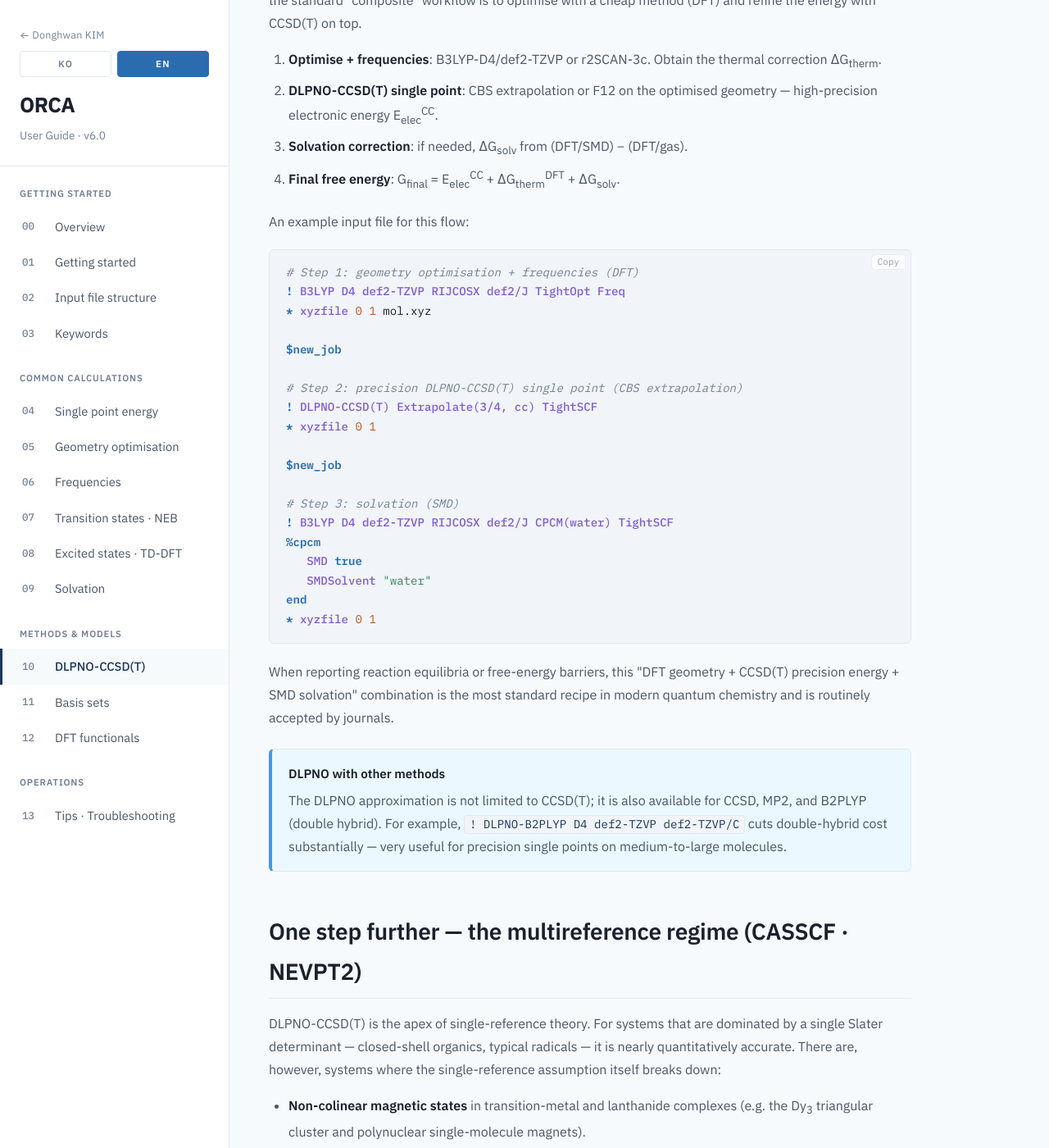
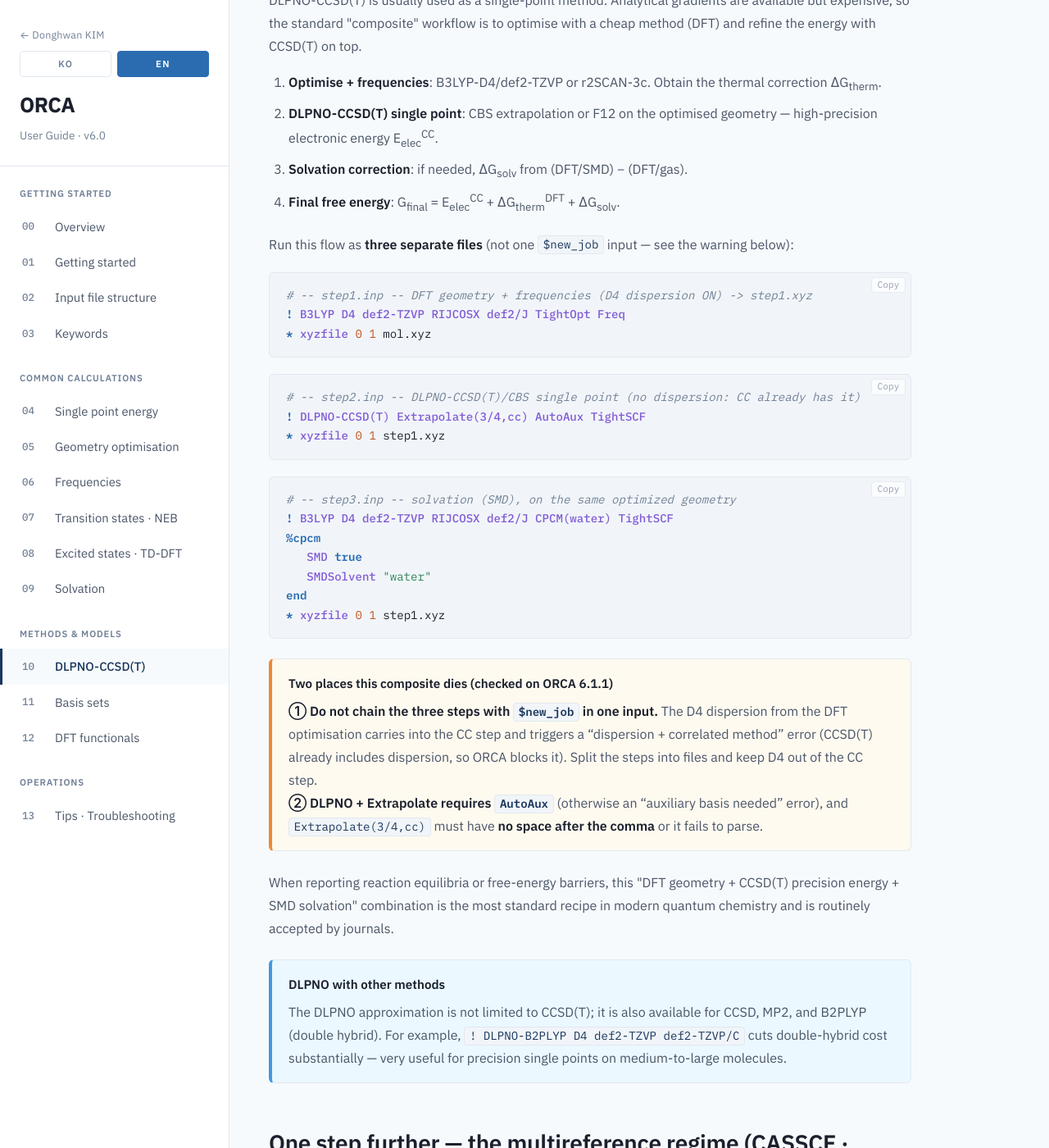
Before and after one commit to dhwan0112/dhk.github.io, a Jekyll site: the page guides/orca/en/coupled-cluster.html, which Jekyll copies as it is, in a window 1280 px wide and 1400 px high, scrolled down 4469 px. Shown: the whole window at 82% size. Built offline with Jekyll 4.4.1, drawn with Linux system fonts in a browser that asks for light colours; some of the changed text lies outside the part shown.

Commit message:
가이드 깨진 CCSD(T) 예제 교정 (ORCA 6.1.1 실측으로 검증)
coupled-cluster.html(KO+EN)·tips.html(EN)의 실행 불가 예제 3종 수정:
- ① DLPNO + Extrapolate에 AutoAux 추가 — 없으면 "보조 기저집합 필요"로 abort
- ② Extrapolate(3/4, cc)의 콤마 뒤 공백 제거 — 공백 있으면 키워드 파싱 실패(exit 4)
- ③ 컴포지트를 입력 파일 3개로 분리 — $new_job으로 DFT(D4)→CCSD(T)를 묶으면
     D4 분산이 CC 단계로 넘어가 "dispersion + correlated method"로 abort(exit 55)
- 위 두 함정을 경고 박스로 본문에 명시

전부 water로 실제 실행 확인: CBS/EP2(+AutoAux) 정상, 3파일 컴포지트(step1→2→3) 정상.

```diff
--- a/guides/orca/en/coupled-cluster.html
+++ b/guides/orca/en/coupled-cluster.html
@@ -164,23 +164,25 @@
         </p>
 
         <pre data-lang="orca"><code><span class="cmt"># Auto-extrapolate DLPNO-CCSD(T) from cc-pVTZ and cc-pVQZ</span>
-<span class="kw">!</span> <span class="kw2">DLPNO-CCSD(T) Extrapolate(3/4, cc) TightSCF</span>
+<span class="kw">!</span> <span class="kw2">DLPNO-CCSD(T) Extrapolate(3/4,cc) AutoAux TightSCF</span>
 
 <span class="kw">*</span> <span class="kw2">xyzfile</span> <span class="num">0 1</span> mol.xyz</code></pre>
 
         <p>
-          Syntax: <code>Extrapolate(X/Y, basis)</code>. <code>X</code> and <code>Y</code> are
-          cardinal numbers (2 = DZ, 3 = TZ, 4 = QZ, 5 = 5Z); <code>basis</code> is the family
-          name — <code>cc</code> (Dunning), <code>def2</code>, <code>aug-cc</code>, etc.
+          Syntax: <code>Extrapolate(X/Y,basis)</code> — no space after the comma, or it fails to
+          parse. <code>X</code> and <code>Y</code> are cardinal numbers (2 = DZ, 3 = TZ, 4 = QZ,
+          5 = 5Z); <code>basis</code> is the family name — <code>cc</code> (Dunning),
+          <code>def2</code>, <code>aug-cc</code>, etc. With DLPNO you must also add
+          <code>AutoAux</code> (it builds the auxiliary basis on the fly).
         </p>
 
         <table>
           <thead><tr><th>Input</th><th>What ORCA actually does</th></tr></thead>
           <tbody>
-            <tr><td><code>Extrapolate(2/3, cc)</code></td><td>Two calculations (cc-pVDZ and cc-pVTZ), then extrapolate.</td></tr>
-            <tr><td><code>Extrapolate(3/4, cc)</code></td><td>cc-pVTZ + cc-pVQZ extrapolation. The most common choice.</td></tr>
-            <tr><td><code>Extrapolate(2/3, def2)</code></td><td>def2-SVP + def2-TZVPP.</td></tr>
-            <tr><td><code>Extrapolate(3, cc)</code></td><td>Three calculations (cc-pVDZ, cc-pVTZ, cc-pVQZ) + two pairwise extrapolations.</td></tr>
+            <tr><td><code>Extrapolate(2/3,cc)</code></td><td>Two calculations (cc-pVDZ and cc-pVTZ), then extrapolate.</td></tr>
+            <tr><td><code>Extrapolate(3/4,cc)</code></td><td>cc-pVTZ + cc-pVQZ extrapolation. The most common choice.</td></tr>
+            <tr><td><code>Extrapolate(2/3,def2)</code></td><td>def2-SVP + def2-TZVPP.</td></tr>
+            <tr><td><code>Extrapolate(3,cc)</code></td><td>Three calculations (cc-pVDZ, cc-pVTZ, cc-pVQZ) + two pairwise extrapolations.</td></tr>
           </tbody>
         </table>
 
@@ -192,7 +194,7 @@
         </p>
 
         <pre data-lang="orca"><code><span class="cmt"># EP2: small basis for CC, large basis for MP2 extrapolation</span>
-<span class="kw">!</span> <span class="kw2">DLPNO-CCSD(T) ExtrapolateEP2(2/3, cc) TightSCF</span></code></pre>
+<span class="kw">!</span> <span class="kw2">DLPNO-CCSD(T) ExtrapolateEP2(2/3,cc) AutoAux TightSCF</span></code></pre>
 
         <h2 id="f12">F12 — fast approach to the basis-set limit</h2>
         <p>
@@ -245,27 +247,36 @@
           <li><strong>Final free energy</strong>: G<sub>final</sub> = E<sub>elec</sub><sup>CC</sup> + ΔG<sub>therm</sub><sup>DFT</sup> + ΔG<sub>solv</sub>.</li>
         </ol>
 
-        <p>An example input file for this flow:</p>
+        <p>Run this flow as <strong>three separate files</strong> (not one <code>$new_job</code> input — see the warning below):</p>
 
-        <pre data-lang="orca"><code><span class="cmt"># Step 1: geometry optimisation + frequencies (DFT)</span>
+        <pre data-lang="orca"><code><span class="cmt"># -- step1.inp -- DFT geometry + frequencies (D4 dispersion ON) -> step1.xyz</span>
 <span class="kw">!</span> <span class="kw2">B3LYP D4 def2-TZVP RIJCOSX def2/J TightOpt Freq</span>
-<span class="kw">*</span> <span class="kw2">xyzfile</span> <span class="num">0 1</span> mol.xyz
+<span class="kw">*</span> <span class="kw2">xyzfile</span> <span class="num">0 1</span> mol.xyz</code></pre>
 
-<span class="kw">$new_job</span>
+        <pre data-lang="orca"><code><span class="cmt"># -- step2.inp -- DLPNO-CCSD(T)/CBS single point (no dispersion: CC already has it)</span>
+<span class="kw">!</span> <span class="kw2">DLPNO-CCSD(T) Extrapolate(3/4,cc) AutoAux TightSCF</span>
+<span class="kw">*</span> <span class="kw2">xyzfile</span> <span class="num">0 1</span> step1.xyz</code></pre>
 
-<span class="cmt"># Step 2: precision DLPNO-CCSD(T) single point (CBS extrapolation)</span>
-<span class="kw">!</span> <span class="kw2">DLPNO-CCSD(T) Extrapolate(3/4, cc) TightSCF</span>
-<span class="kw">*</span> <span class="kw2">xyzfile</span> <span class="num">0 1</span>
-
-<span class="kw">$new_job</span>
-
-<span class="cmt"># Step 3: solvation (SMD)</span>
+        <pre data-lang="orca"><code><span class="cmt"># -- step3.inp -- solvation (SMD), on the same optimized geometry</span>
 <span class="kw">!</span> <span class="kw2">B3LYP D4 def2-TZVP RIJCOSX def2/J CPCM(water) TightSCF</span>
 <span class="kw">%cpcm</span>
    <span class="kw2">SMD</span> <span class="kw">true</span>
    <span class="kw2">SMDSolvent</span> <span class="str">"water"</span>
 <span class="kw">end</span>
-<span class="kw">*</span> <span class="kw2">xyzfile</span> <span class="num">0 1</span></code></pre>
+<span class="kw">*</span> <span class="kw2">xyzfile</span> <span class="num">0 1</span> step1.xyz</code></pre>
+
+        <div class="warning">
+          <div class="note-title">Two places this composite dies (checked on ORCA 6.1.1)</div>
+          <p>
+            <strong>① Do not chain the three steps with <code>$new_job</code> in one input.</strong>
+            The D4 dispersion from the DFT optimisation carries into the CC step and triggers a
+            “dispersion + correlated method” error (CCSD(T) already includes dispersion, so ORCA
+            blocks it). Split the steps into files and keep D4 out of the CC step.<br />
+            <strong>② DLPNO + Extrapolate requires <code>AutoAux</code></strong> (otherwise an
+            “auxiliary basis needed” error), and <code>Extrapolate(3/4,cc)</code> must have
+            <strong>no space after the comma</strong> or it fails to parse.
+          </p>
+        </div>
 
         <p>
           When reporting reaction equilibria or free-energy barriers, this "DFT geometry +
--- a/guides/orca/en/tips.html
+++ b/guides/orca/en/tips.html
@@ -236,7 +236,7 @@ cd / &amp;&amp; rm -rf $ORCA_SCRDIR</code></pre>
         <h3>Precision free energy for a general organic molecule</h3>
         <ol>
           <li><code>r2SCAN-3c Opt Freq</code> for geometry and thermal correction.</li>
-          <li><code>DLPNO-CCSD(T)/cc-pVTZ + Extrapolate(3/4, cc)</code> single point for the electronic energy.</li>
+          <li><code>DLPNO-CCSD(T)/cc-pVTZ + Extrapolate(3/4,cc)</code> single point for the electronic energy.</li>
           <li>Add <code>SMD</code> for solvation if needed.</li>
         </ol>
 
```
Also changed, not shown: guides/orca/ko/coupled-cluster.html (+27 -20 lines).
